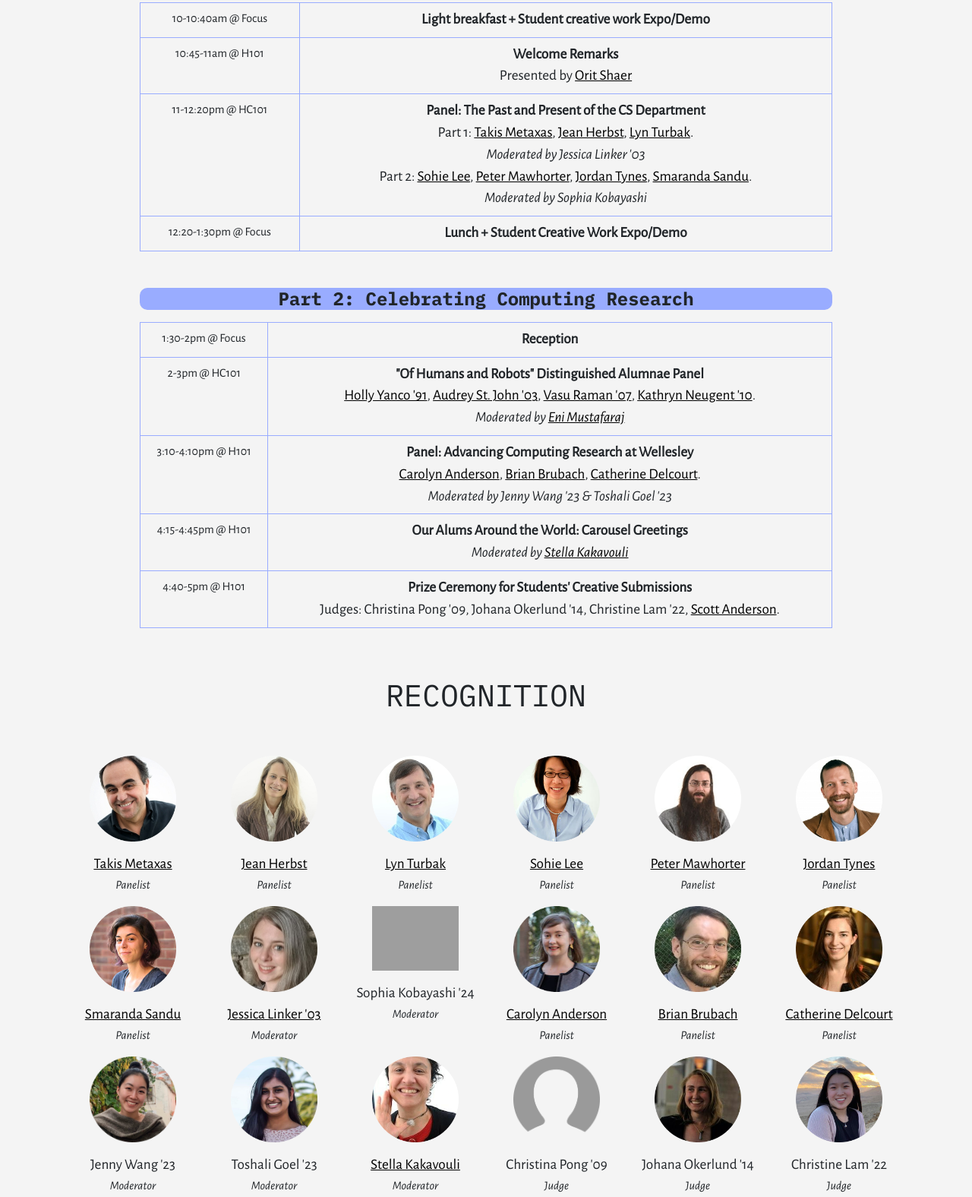
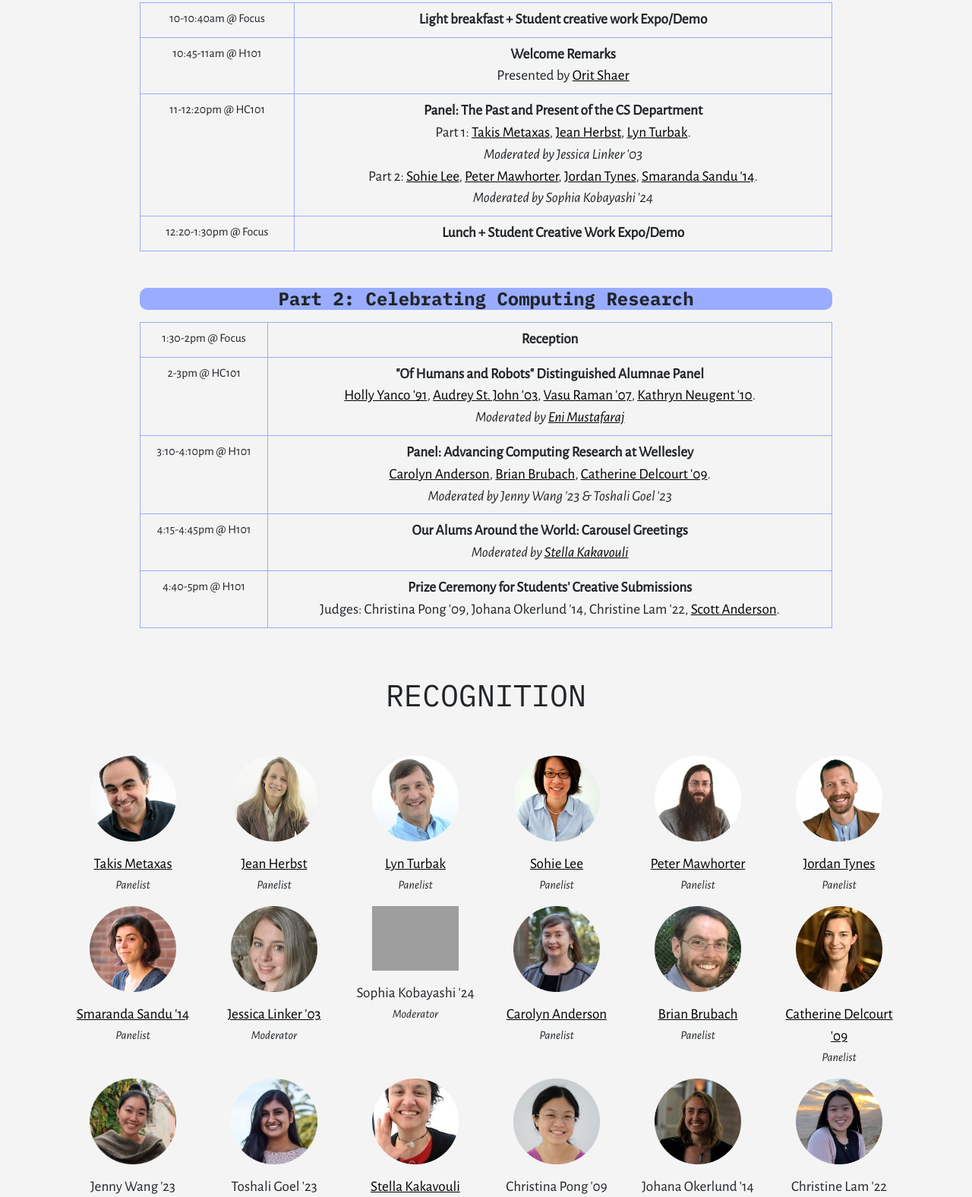
Before and after one commit to oliviagiandrea/cs40, a plain HTML site: page index.html in a window 1280 px wide. Shown: the part 1730-3306 px from the top of the page at 76% size. Drawn offline with nearby package versions, Linux system fonts and the light colour scheme; grey boxes are pictures that could not be loaded.

Commit message:
update recognition section

```diff
--- a/index.html
+++ b/index.html
@@ -168,8 +168,8 @@
                   <i>Moderated by Jessica Linker '03</i>
                 </p>
                 <p>
-                  Part 2: <a href="https://www.wellesley.edu/cs/faculty/lee" target="_blank">Sohie Lee</a>, <a href="https://www.wellesley.edu/cs/faculty/mawhorter" target="_blank">Peter Mawhorter</a>, <a href="https://www.wellesley.edu/cs/faculty/jtynes" target="_blank">Jordan Tynes</a>, <a href="https://www.wellesley.edu/cs/faculty/sandu" target="_blank">Smaranda Sandu</a>.<br />
-                  <i>Moderated by Sophia Kobayashi</i>
+                  Part 2: <a href="https://www.wellesley.edu/cs/faculty/lee" target="_blank">Sohie Lee</a>, <a href="https://www.wellesley.edu/cs/faculty/mawhorter" target="_blank">Peter Mawhorter</a>, <a href="https://www.wellesley.edu/cs/faculty/jtynes" target="_blank">Jordan Tynes</a>, <a href="https://www.wellesley.edu/cs/faculty/sandu" target="_blank">Smaranda Sandu '14</a>.<br />
+                  <i>Moderated by Sophia Kobayashi '24</i>
                 </p>
               </td>
             </tr>
@@ -206,7 +206,7 @@
               <td>
                 <p class="event">Panel: Advancing Computing Research at Wellesley</p>
                 <p>
-                  <a href="https://www.wellesley.edu/cs/faculty/canderson" target="_blank">Carolyn Anderson</a>, <a href="https://www.wellesley.edu/cs/faculty/brubach" target="_blank">Brian Brubach</a>, <a href="https://www.wellesley.edu/cs/faculty/delcourt" target="_blank">Catherine Delcourt</a>.<br />
+                  <a href="https://www.wellesley.edu/cs/faculty/canderson" target="_blank">Carolyn Anderson</a>, <a href="https://www.wellesley.edu/cs/faculty/brubach" target="_blank">Brian Brubach</a>, <a href="https://www.wellesley.edu/cs/faculty/delcourt" target="_blank">Catherine Delcourt '09</a>.<br />
                   <i>Moderated by Jenny Wang '23 & Toshali Goel '23</i>
                 </p>
               </td>
@@ -265,7 +265,7 @@
             </div>
             <div class="col-md-2 col-sm-3 col-6 panelistCol">
               <img src="./images/SmarandaSandu.png" alt="Photo of Smaranda Sandu" class="panelistImg" />
-              <p><a href="https://www.wellesley.edu/cs/faculty/sandu" target="_blank">Smaranda Sandu</a></p>
+              <p><a href="https://www.wellesley.edu/cs/faculty/sandu" target="_blank">Smaranda Sandu '14</a></p>
               <i>Panelist</i>
             </div>
             <div class="col-md-2 col-sm-3 col-6 panelistCol">
@@ -290,7 +290,7 @@
             </div>
             <div class="col-md-2 col-sm-3 col-6 panelistCol">
               <img src="./images/CatherineDelcourt.png" alt="Photo of Catherine Delcourt" class="panelistImg" />
-              <p><a href="https://www.wellesley.edu/cs/faculty/delcourt" target="_blank">Catherine Delcourt</a></p>
+              <p><a href="https://www.wellesley.edu/cs/faculty/delcourt" target="_blank">Catherine Delcourt '09</a></p>
               <i>Panelist</i>
             </div>
             <div class="col-md-2 col-sm-3 col-6 panelistCol">
@@ -309,7 +309,7 @@
               <i>Moderator</i>
             </div>
             <div class="col-md-2 col-sm-3 col-6 panelistCol">
-              <img src="./images/placeholder.png" alt="Photo of Christina Pong" class="panelistImg" />
+              <img src="./images/ChristinaPong.png" alt="Photo of Christina Pong" class="panelistImg" />
               <p>Christina Pong '09</p>
               <i>Judge</i>
             </div>
@@ -359,7 +359,7 @@
               <i>Organizer</i>
             </div>
             <div class="col-md-2 col-sm-3 col-6 panelistCol">
-              <img src="./images/placeholder.png" alt="Photo of Dawn Gravlin" class="panelistImg" />
+              <img src="./images/DawnGravlin.png" alt="Photo of Dawn Gravlin" class="panelistImg" />
               <p>Dawn Gravlin '11</p>
               <i>Organizer</i>
             </div>
```
Also changed, not shown: images/ChristinaPong.png (added), images/DawnGravlin.png (added), 1 other file.
